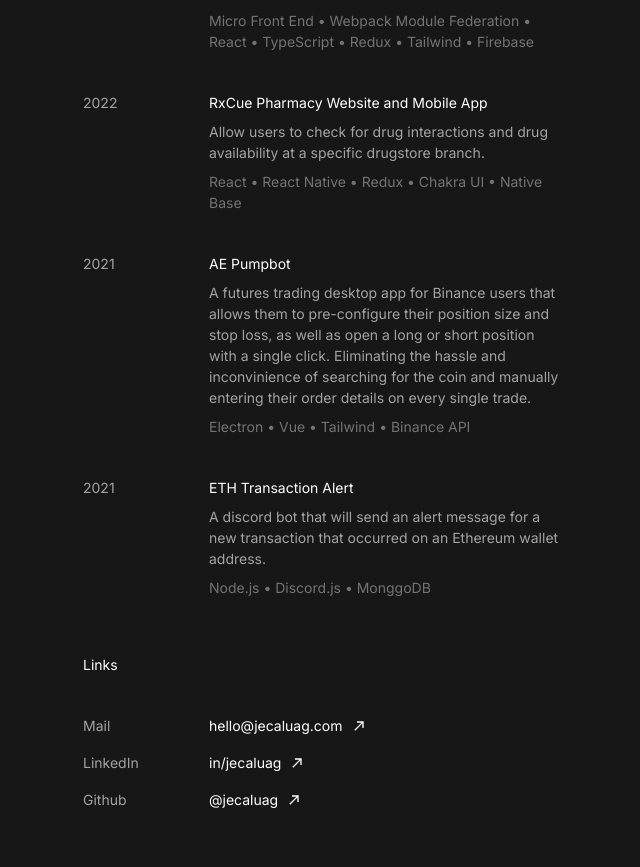
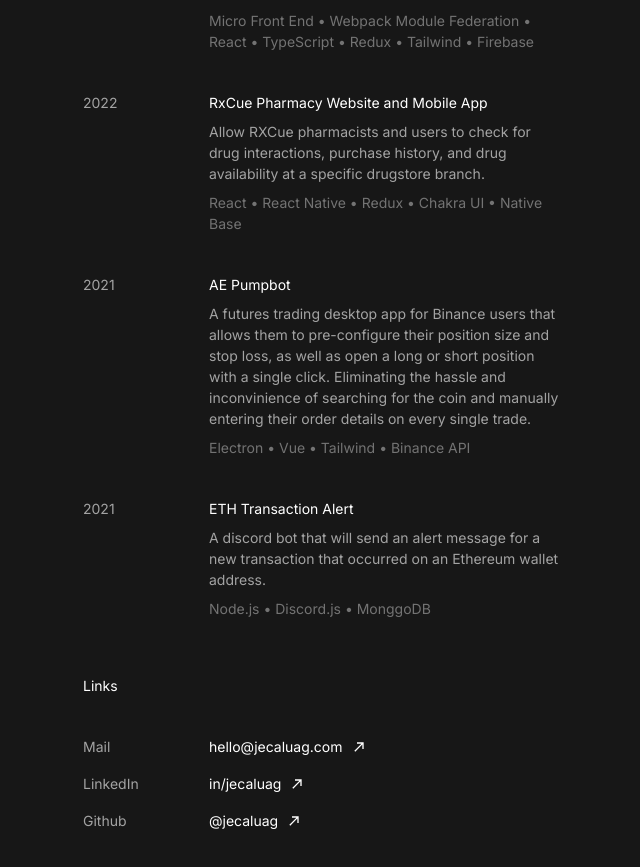
Before and after one commit to jecaluag/jecaluag.com, a Next.js app: page / in a window 1280 px wide. Shown: the part 1280-2147 px from the top of the page, without its empty margins (317-957 px from the left). Built offline with nearby package versions, Linux system fonts and the light colour scheme.

Commit message:
rephrase rxcue desc

```diff
--- a/pages/index.tsx
+++ b/pages/index.tsx
@@ -104,7 +104,7 @@ const Home: NextPage = () => {
               <p className='text-white flex items-center'>
                 RxCue Pharmacy Website and Mobile App
               </p>
-              <p className='my-2'>Allow users to check for drug interactions and drug availability at a specific drugstore branch.</p>
+              <p className='my-2'>Allow RXCue pharmacists and users to check for drug interactions, purchase history, and drug availability at a specific drugstore branch.</p>
               <p className='text-neutral-500'>React • React Native • Redux • Chakra UI • Native Base</p>
             </div>
           </div>
```
